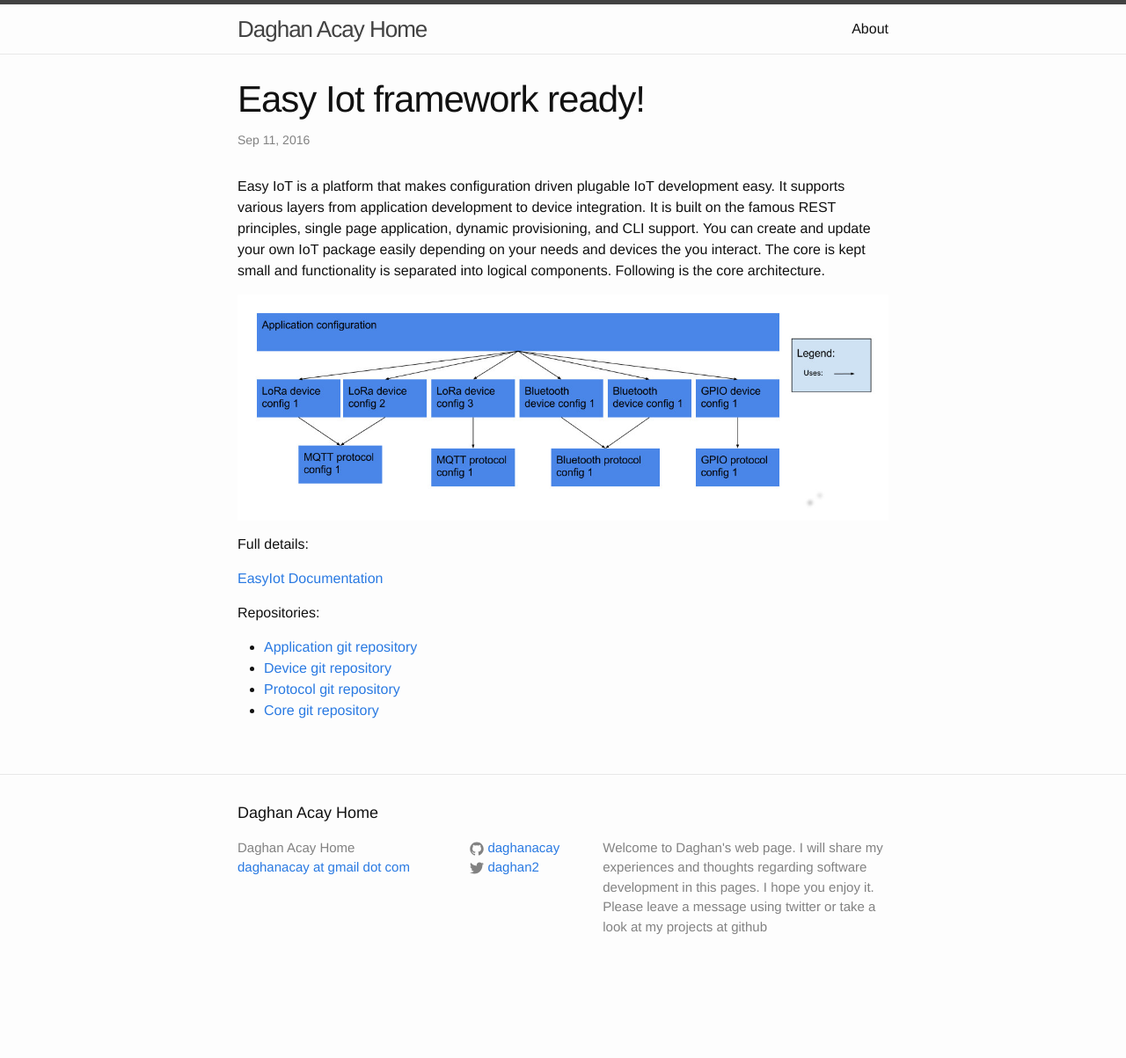
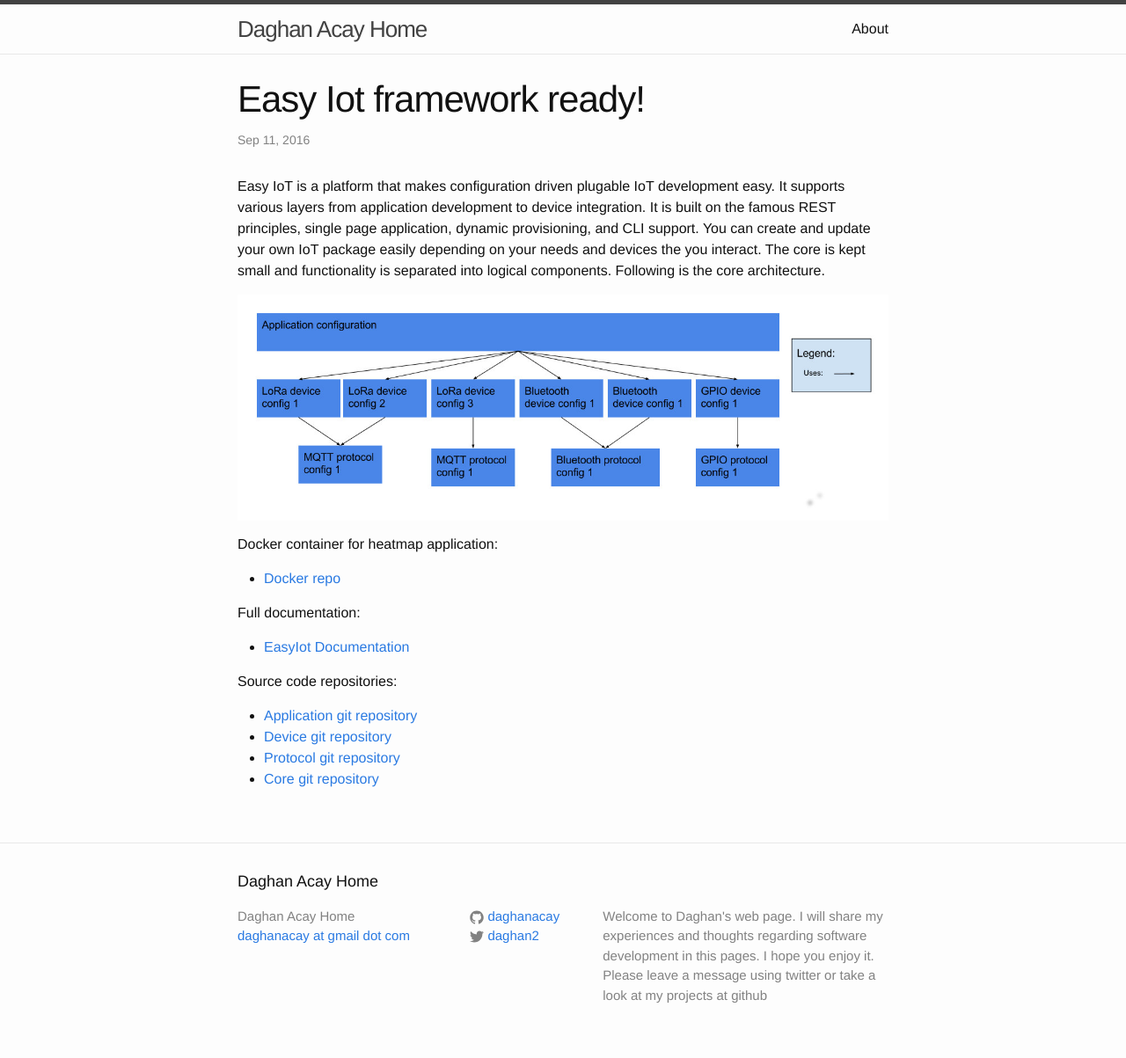
Before and after one commit to daghanacay/daghanacay.github.io, a Jekyll site: the page built from _posts/2016-09-11-EasyIotReady.md, in a window 1280 px wide. Shown: the whole page at 88% size. Built offline with Jekyll 4.4.1, drawn with Linux system fonts in a browser that asks for light colours; before the commit the page ends 1125 px from its top, so only the background shows below that.

Commit message:
adding docker container location

```diff
--- a/_posts/2016-09-11-EasyIotReady.md
+++ b/_posts/2016-09-11-EasyIotReady.md
@@ -8,11 +8,15 @@ Easy IoT is a platform that makes configuration driven plugable IoT development
 
 ![My helpful screenshot]({{ base.url }}/assets/img/Developers_Guide.jpg)
 
-Full details:
+Docker container for heatmap application:
 
-[EasyIot Documentation](https://docs.google.com/document/d/1CZRFyxjODB_15P4gc-ZzwLy0zx7Elq0_Ym6xrEubPAA/edit#)
+* [Docker repo](https://hub.docker.com/r/daghanacay/easy-iot-minimal/)
 
-Repositories:
+Full documentation:
+
+* [EasyIot Documentation](https://docs.google.com/document/d/1CZRFyxjODB_15P4gc-ZzwLy0zx7Elq0_Ym6xrEubPAA/edit#)
+
+Source code repositories:
 
 * [Application git repository](https://github.com/daghanacay/com.easyiot.application)
 * [Device git repository](https://github.com/daghanacay/com.easyiot.device)
```
